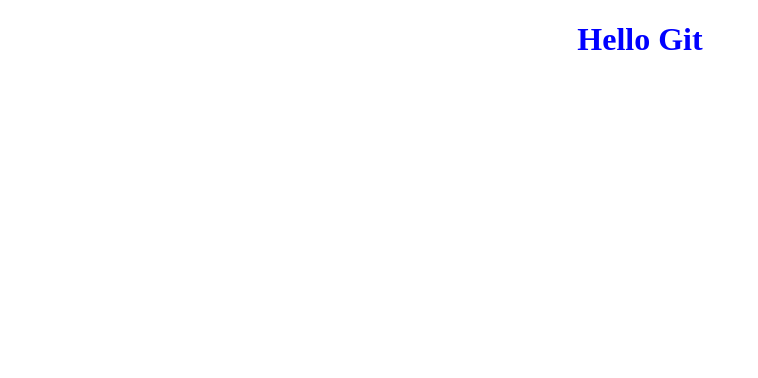
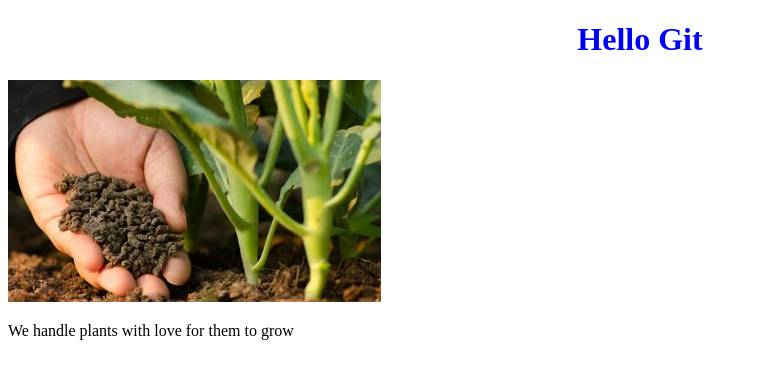
Before and after one commit to bvunzai/my-awesome-projbj, a plain HTML site: page index.html in a window 1280 px wide. Shown: the whole page, without its empty margins (0-758 px from the left). Drawn offline with Linux system fonts and the light colour scheme.

Commit message:
add pic
Added a picture

```diff
--- a/index.html
+++ b/index.html
@@ -10,6 +10,8 @@
     <h1>
         Hello Git
     </h1>
+    <img src="plant.png" alt="plant ">
+    <p>We handle plants  with love for them to grow</p>
     <script src="script.js"></script>
 </body>
 </html>
```
Also changed, not shown: plant.png (added).
